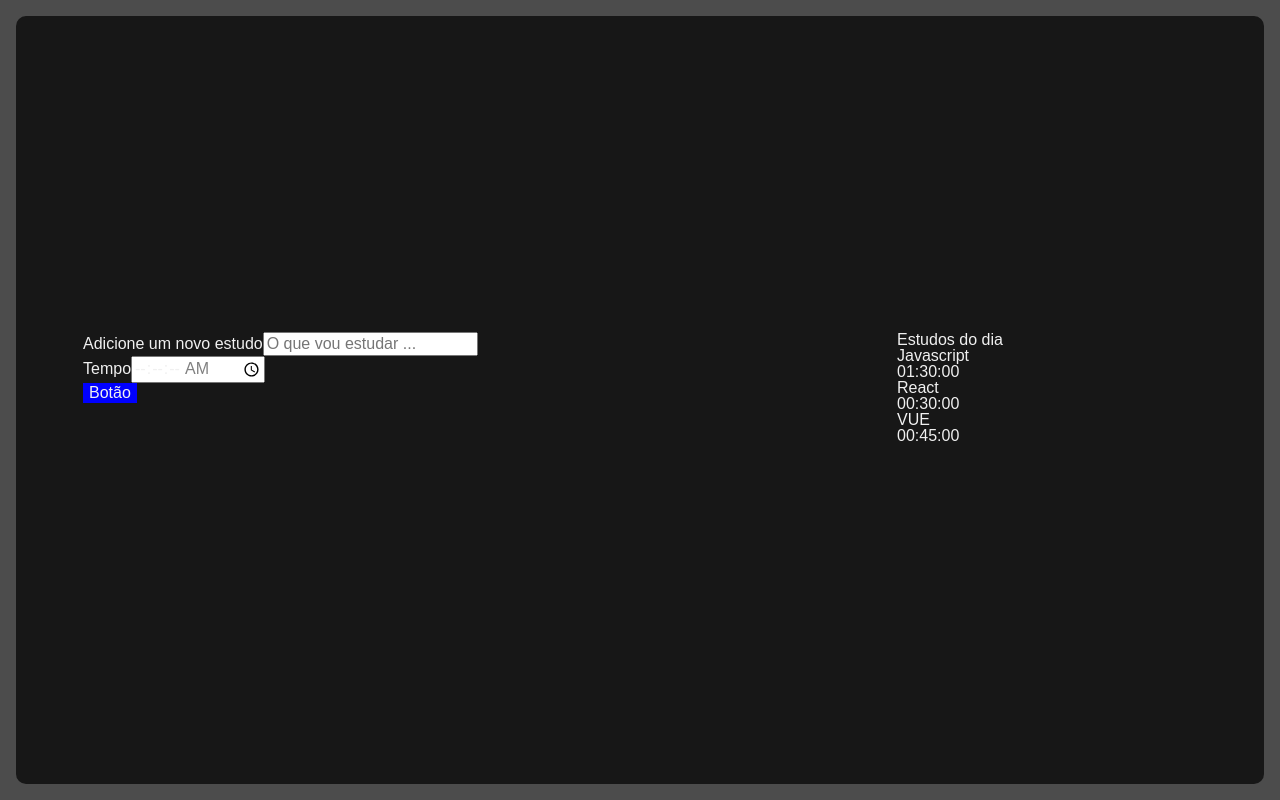
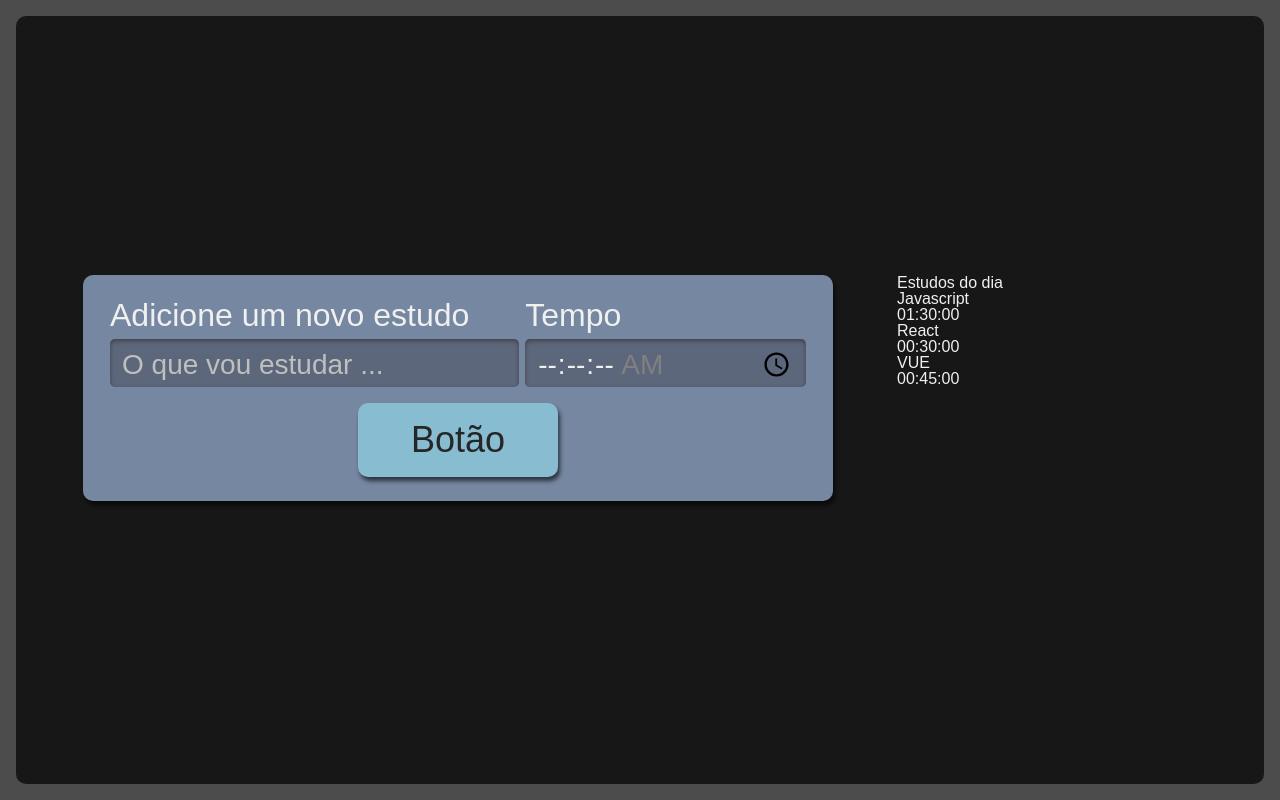
Before and after one commit to MoreiraRamires/rafa-studies, a React (Create React App) app: page / in a window 1280 px wide. Built offline with nearby package versions, Linux system fonts and the light colour scheme.

Commit message:
form e botao estilizado

```diff
--- a/src/components/Botao/index.tsx
+++ b/src/components/Botao/index.tsx
@@ -1,9 +1,11 @@
 import React from "react";
+import './style.scss'
+
 
 class Botao extends React.Component {
   render() {
     return(
-      <button style={{backgroundColor:'blue',}}>
+      <button className='botao'>
         Botão
       </button>
     )
--- /dev/null
+++ b/src/components/Botao/style.scss
@@ -0,0 +1,25 @@
+.botao {
+  align-self: center;
+  background-color: #88bcd1;
+  border-radius: 10px;
+  box-shadow: 2px 4px 4px #0000009F;
+  color: #272626;
+  cursor: pointer;
+  font-size: 1.25rem;
+  padding: 16px;
+  width: 150px;
+
+  &:active {
+    background-color: #7CA6B7;
+    box-shadow: 2px 2px 4px #0000009F inset;
+  }
+}
+
+@media screen and (min-width: 1280px) {
+  .botao {
+    grid-column-start: span 2;
+    justify-self: center;
+    width: 200px;
+    font-size: 2.25rem;
+  }
+}
--- a/src/components/Formulario/index.tsx
+++ b/src/components/Formulario/index.tsx
@@ -1,15 +1,16 @@
 import React from "react";
 import Botao from "../Botao";
+import './style.scss'
 
 class Formulario extends React.Component {
   render() {
     return(
-      <form action="">
-          <div className="">
+      <form action="" className="novaTarefa">
+          <div className="inputContainer">
             <label htmlFor="tarefa">Adicione um novo estudo</label>
             <input type="text" name="tarefa" id="tarefa" placeholder="O que vou estudar ..." required/>
           </div>
-          <div className="">
+          <div className="inputContainer">
             <label htmlFor="tempo">Tempo</label>
             <input type="time" step="1" name="tempo" id="tempo" min="00:00:00" max="01:30:00" />
           </div>
--- /dev/null
+++ b/src/components/Formulario/style.scss
@@ -0,0 +1,61 @@
+.novaTarefa {
+  display:flex;
+  flex-direction: column;
+  grid-area: nova-tarefa;
+  background-color: #7687A1;
+  border-radius: 10px;
+  box-shadow: 2px 4px 4px #0000009F;
+  padding: 12px;
+
+  .inputContainer {
+    display: flex;
+    flex-direction: column;
+    width: 100%;
+    margin-bottom: 16px;
+
+    label {
+      margin-bottom: 8px;
+      font-size: 1.25rem;
+    }
+
+    input {
+      width: 100%;
+      padding: 8px 12px 4px;
+      box-sizing: border-box;
+      border: unset;
+      border-radius: 5px;
+      background-color: #5D677C;
+      box-shadow: 0px 2px 4px #2D2B2B9F inset;
+
+      &::placeholder {
+        color: #BFBFBF;
+      }
+    }
+  }
+
+  @media screen and (min-width: 1280px) {
+    flex-direction: row;
+    flex-wrap: wrap;
+    justify-content: space-around;
+    font-size: 2.25rem;
+    padding: 24px;
+    box-sizing: border-box;
+
+    .inputContainer {
+      width: calc(60% - 12px);
+
+      &:last-of-type {
+        width: 40%;
+      }
+
+      label {
+        font-size: 2rem;
+      }
+
+      input {
+        height: 100%;
+        font-size: 1.75rem;
+      }
+    }
+  }
+}
--- /dev/null
+++ b/src/components/Lista/style.scss
@@ -0,0 +1,75 @@
+.listaTarefas {
+  grid-area: tarefas;
+  height: 100%;
+
+  h2 {
+    font-size: 1.25rem;
+    margin-bottom: 12px;
+  }
+
+  ul {
+    max-height: 350px;
+    overflow-y: scroll;
+  	scrollbar-width: thin;
+  }
+
+  @media screen and (min-width:1280px) {
+
+    h2{
+      text-align: center;
+      font-size: 2.25rem;
+      margin-bottom: 24px;
+    }
+
+    ul {
+      overflow: auto;
+      max-height: 500px;
+    }
+  }
+}
+
+.item {
+  background-color: #4D4D4D;
+  border-radius: 8px;
+  box-shadow: 2px 4px 4px #0000009F;
+  padding: 12px;
+  margin-bottom: 8px;
+  position: relative;
+  cursor: pointer;
+
+  h3 {
+    margin-bottom: 8px;
+    word-break: break-all;
+  }
+
+  span {
+    color: #D0D0D0;
+  }
+
+  @media screen and (min-width:1280px) {
+    font-size: 1.8rem;
+  }
+}
+
+.itemSelecionado {
+  background-color: #292929;
+  box-shadow: 2px 4px 4px #0000009F inset;
+}
+
+.itemCompletado {
+  background-color: #566F42;
+  cursor: auto;
+
+  .concluido {
+    display: block;
+    background-image: url('../../assets/img/check-mark.svg');
+    background-repeat: no-repeat;
+    background-size: 38px 38px;
+    position: absolute;
+    top: 50%;
+    right: 12px;
+    transform: translateY(-50%);
+    width: 42px;
+    height: 43px;
+  }
+}
```
Also changed, not shown: src/assets/img/check-mark.svg (added).
